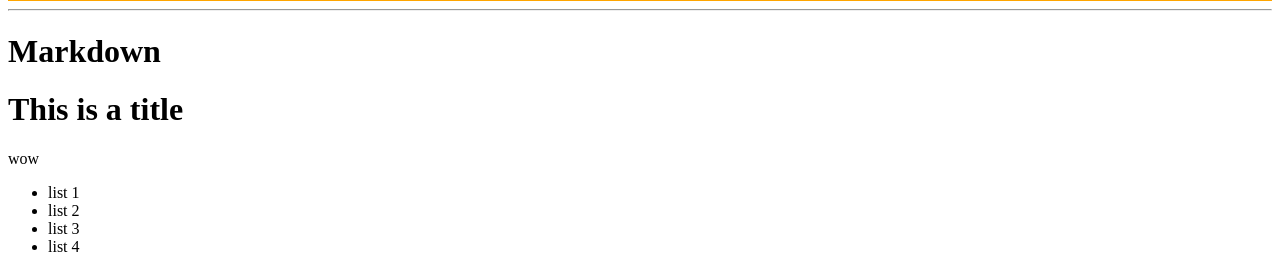
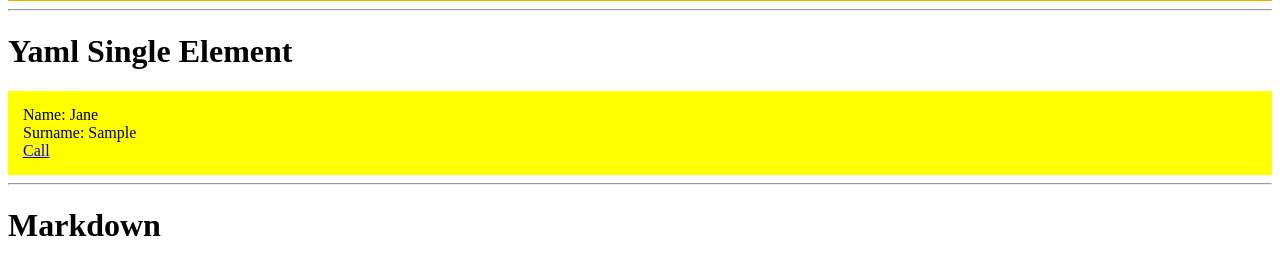
Before and after one commit to weboltreongithub/web-editorial-library, a PHP site: page / in a window 1280 px wide. Shown: the part 1067-1324 px from the top of the page. Run offline with PHP 8.4, Linux system fonts and the light colour scheme.

Commit message:
Added getObject() for YAML single object

```diff
--- /dev/null
+++ b/content/jane.yml
@@ -0,0 +1,4 @@
+name: Jane
+surname: Sample
+street: east south
+tel: 000 0000 0000
--- a/editor.lib.php
+++ b/editor.lib.php
@@ -18,6 +18,12 @@ class EditorLib
         return $Parsedown->text($string);
     }
 
+    public static function getObject($filename){
+        $fullpath = self::BASE_PATH . '/' . $filename;
+        $el = Yaml::parseFile($fullpath);
+        return json_decode(json_encode($el));
+    }
+
     public static function getObjects($filename)
     {
         $fullpath = self::BASE_PATH . '/' . $filename;
--- a/index.php
+++ b/index.php
@@ -2,7 +2,7 @@
 require_once 'vendor/autoload.php';
 require_once 'editor.lib.php';
 ?>
-    <h1>Yaml</h1>
+    <h1>Yaml Array</h1>
     <?php foreach ( EditorLib::getObjects('team.yml') as $aMember): ?>
         <div style="background-color: orange; padding: 15px">
             <?php echo $aMember->name ?> with a <strong><?php echo $aMember->device ?></strong>
@@ -12,5 +12,15 @@ require_once 'editor.lib.php';
 
     <hr/>
 
+    <h1>Yaml Single Element</h1>
+    <?php $jane = EditorLib::getObject('jane.yml') ?>
+    <div style="background-color:yellow; padding: 15px">
+        Name: <?php echo $jane->name ?> <br/>
+        Surname: <?php echo $jane->surname ?> <br>
+        <a href="tel:<?php echo $jane->tel ?>">Call</a>
+    </div>
+
+    <hr/>
+
     <h1>Markdown</h1>
     <?php echo EditorLib::markdown_file('slogan.md'); ?>
```
